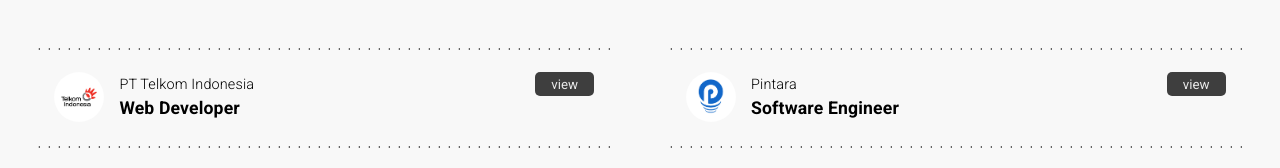
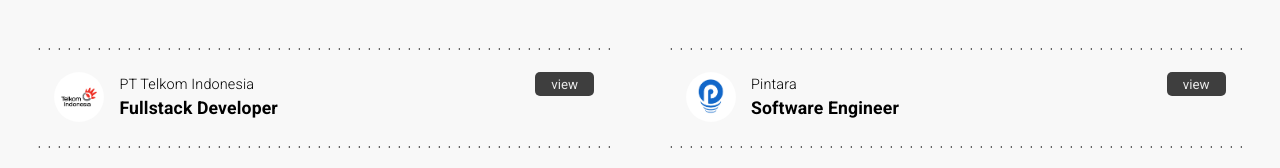
Before and after one commit to johanesashn/jonewport, a React (Vite) app: page / in a window 1280 px wide. Shown: the part 2124-2292 px from the top of the page. Built offline with nearby package versions, Linux system fonts and the light colour scheme.

Commit message:
Add files via upload

```diff
--- a/src/components/Company.jsx
+++ b/src/components/Company.jsx
@@ -8,7 +8,7 @@ export default function Company(){
                 <p className="company-title--sub" data-aos="fade-up" data-aos-duration="500" data-aos-delay="300">Don't <b>miss</b> the latest happenings in my <b>Porto.</b></p>
             </div>
             <div className="company-cards">
-                <CardMini name="telkom" status="Web Developer" link="https://www.linkedin.com/company/telekomunikasi-indonesia/mycompany/"/>
+                <CardMini name="telkom" status="Fullstack Developer" link="https://www.linkedin.com/company/telekomunikasi-indonesia/mycompany/"/>
                 <CardMini name="pintara" status="Software Engineer" link="https://www.instagram.com/kampusindonesia/"/>
                 <CardMini name="beranidigital" status="Front-End Developer" link="https://beranidigital.id/"/>
                 <CardMini name="hdsign" status="Web Developer" link="https://www.instagram.com/hdsign.id/"/>
```
